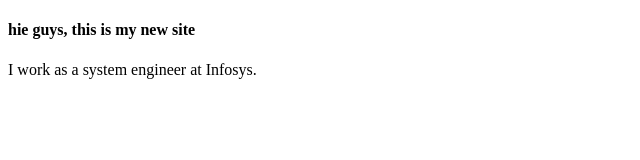
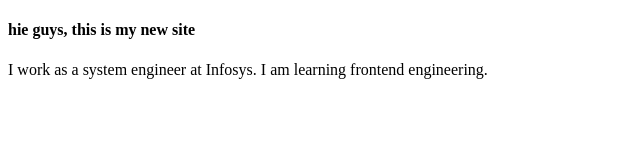
Before and after one commit to callmeehimanshu/himanshu_portfolio, a plain HTML site: page index.html in a window 1280 px wide. Shown: the whole page, without its empty margins (0-640 px from the left). Drawn offline with Linux system fonts and the light colour scheme.

Commit message:
update: learning

```diff
--- a/index.html
+++ b/index.html
@@ -9,5 +9,7 @@
 <body>
     <h4>hie guys, this is my new site</h4>
     I work as a system engineer at Infosys.
+
+    I am learning frontend engineering.
 </body>
 </html>
```
